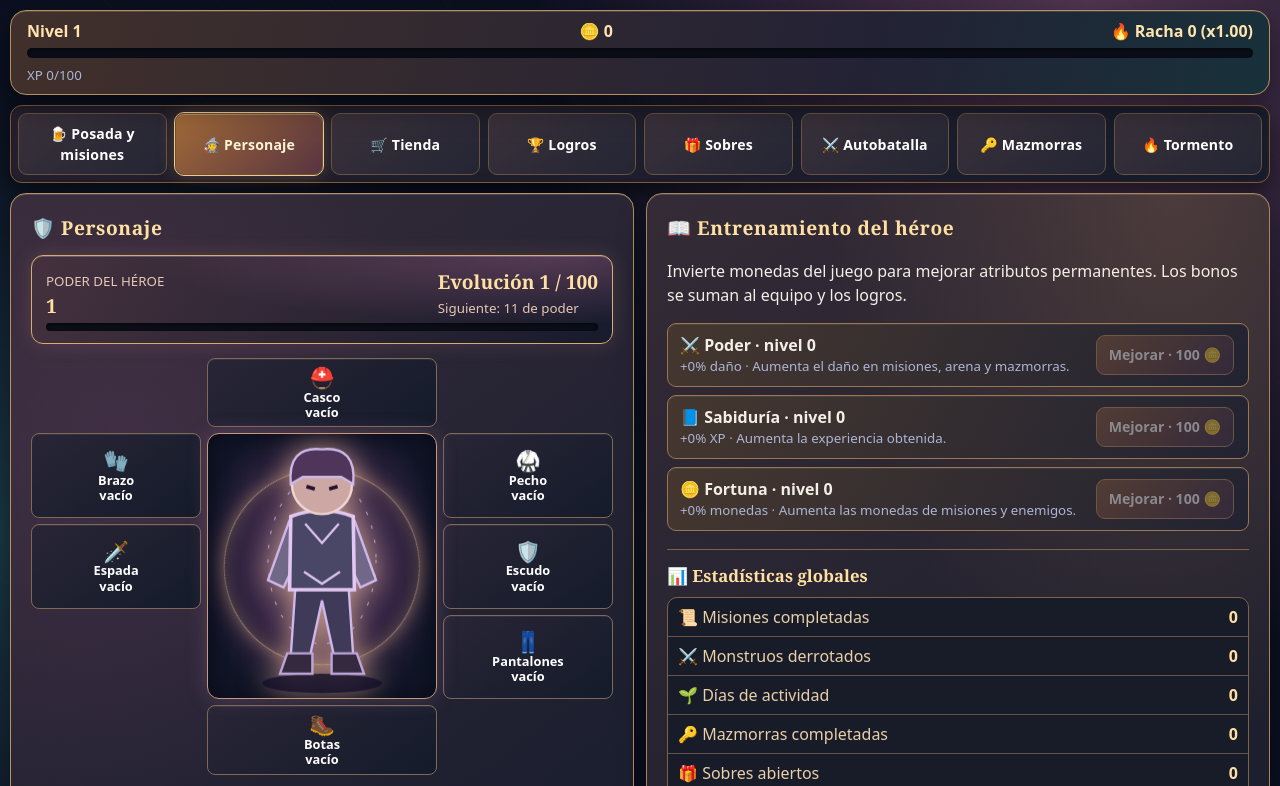
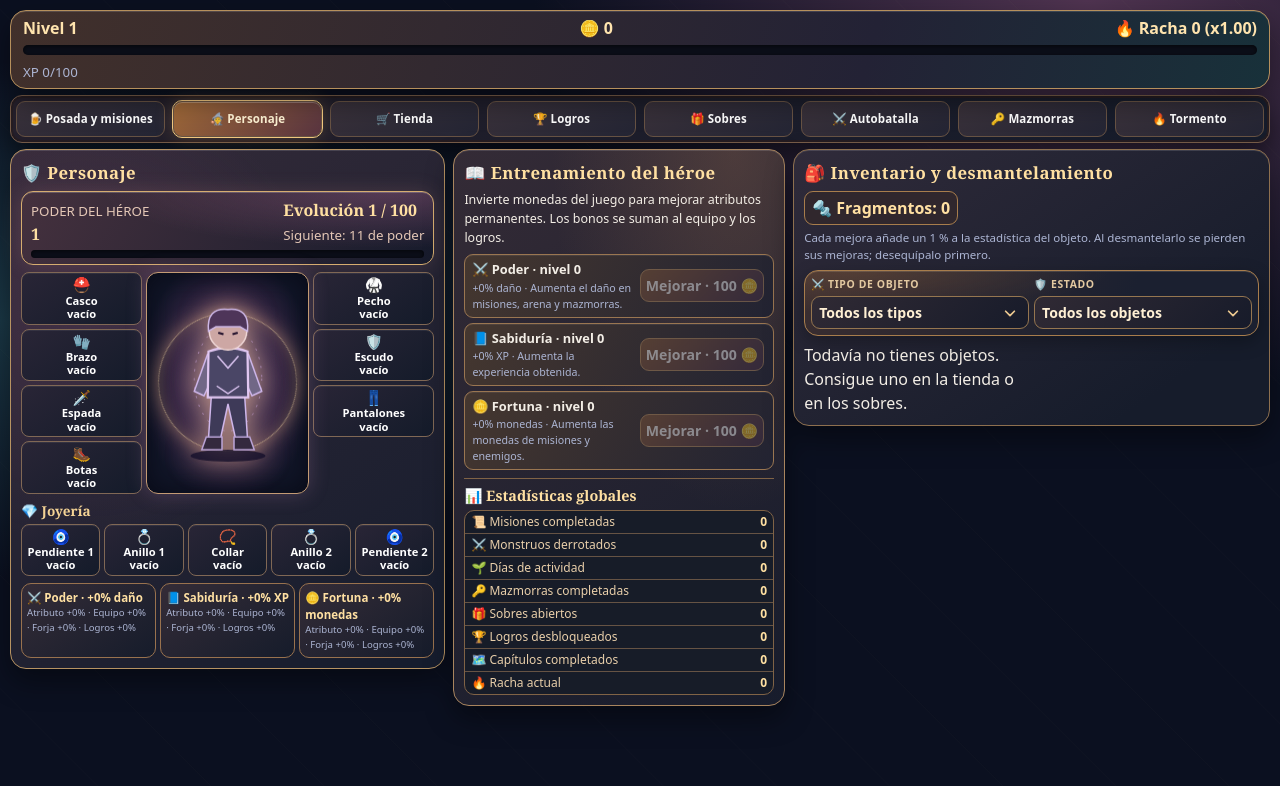
Before and after one commit to AlvaroRojo/fitquest, a plain HTML site: page index.html in a window 1280 px wide. Both pictures are taken after a click on the tab "🧙 Personaje". Shown: the top 786 px of the page. Drawn offline with Linux system fonts and the light colour scheme.

Commit message:
Compact desktop character view and extend milestones
Co-authored-by: copilot-swe-agent[bot] <198982749+Copilot@users.noreply.github.com>

```diff
--- a/index.html
+++ b/index.html
@@ -255,7 +255,7 @@
   .pack-reel{position:absolute;top:28px;left:50%;display:flex;gap:8px;width:max-content;transform:translateX(-64px);transition:transform 4s cubic-bezier(.12,.72,.12,1)}
   .pack-reel-card{width:128px;height:132px;display:grid;place-items:center;align-content:center;gap:5px;padding:8px;border:2px solid var(--loot-color);border-radius:10px;background:radial-gradient(ellipse,var(--loot-glow),#171c2b 78%);text-align:center;box-shadow:inset 0 0 18px var(--loot-glow)}
   .pack-reel-card b{font-size:2rem}.pack-reel-card small{color:#fff0d4;font-size:.7rem;line-height:1.2;overflow-wrap:anywhere}
-  .pack-reel-card.winner{box-shadow:inset 0 0 18px var(--loot-glow),0 0 14px var(--loot-glow)}
+  .pack-stage.reveal .pack-reel-card.winner{box-shadow:inset 0 0 18px var(--loot-glow),0 0 14px var(--loot-glow)}
   .pack-stage{isolation:isolate}
   .pack-stage::before{content:"";position:absolute;inset:0;z-index:2;pointer-events:none;opacity:0;background:radial-gradient(circle,#fffbd4cc 0,var(--loot-glow) 18%,transparent 65%)}
   .pack-stage.reveal::before{animation:loot-flash 1.6s ease-out}
@@ -381,7 +381,7 @@
     .navigation{padding:7px;margin-bottom:10px}
     .navigation button{min-height:48px;padding:9px}
     #adventure:not([hidden]),#character:not([hidden]){display:grid;grid-template-columns:minmax(0,1fr) minmax(0,1fr);gap:12px;align-items:start}
-    #character:not([hidden]){align-items:stretch}
+    #character:not([hidden]){grid-template-columns:minmax(0,1.05fr) minmax(0,.8fr) minmax(0,1.15fr);align-items:start;gap:8px}
     #adventure:not([hidden]){grid-template-columns:minmax(0,2fr) minmax(0,3fr);gap:10px;align-items:stretch}
     #adventure>.card,#character>.card{margin-bottom:0}
     #adventure>.card{padding:17px}
@@ -403,7 +403,44 @@
     #weekly-progress .week-card h3,#weekly-progress .week-card p{margin:0;font-size:.95rem}
     #weekly-progress .milestones{gap:5px}
     #weekly-progress .milestone{padding:5px 8px;font-size:.9rem}
-    #character>.card:last-child{grid-column:1/-1}
+    #character>.card{padding:10px}
+    #character>.card:last-child{grid-column:auto}
+    #character .card h2{margin-bottom:6px;font-size:1.05rem}
+    #character .hero-power{margin:0 0 7px;padding:6px 9px}
+    #character .hero-power strong{font-size:1rem}
+    body:has(#character:not([hidden])) .status-card{padding:5px 12px;margin-bottom:6px}
+    body:has(#character:not([hidden])) .navigation{padding:5px;margin-bottom:6px}
+    body:has(#character:not([hidden])) .navigation button{min-height:36px;padding:5px;font-size:clamp(.65rem,.9vw,.88rem);white-space:nowrap}
+    #character .hero-layout{grid-template-areas:"helmet hero chest" "arms hero shield" "sword hero pants" "boots hero .";gap:4px}
+    #character .hero-layout .slot,#character .jewelry-slots .slot{min-height:42px;padding:3px;font-size:.7rem}
+    #character .slot b{font-size:1.3em}
+    #character .hero-stage{min-height:160px}
+    #character .hero-art{width:min(100%,120px);max-height:165px}
+    #character .jewelry-heading{margin:7px 0 4px;font-size:.85rem}
+    #character .jewelry-slots{gap:4px}
+    #character .character-stats{grid-template-columns:repeat(3,minmax(0,1fr));gap:4px;margin-top:7px}
+    #character .character-stat{padding:5px;font-size:.72rem;overflow-wrap:anywhere}
+    #character .training-card>p{margin:0 0 7px;font-size:.78rem}
+    #character .attributes{gap:5px}
+    #character .attribute{display:grid;grid-template-columns:minmax(0,1fr) auto;gap:4px;padding:5px 7px;font-size:.8rem}
+    #character .attribute>div{min-width:0}
+    #character .attribute button{padding:5px}
+    #character .global-stats{margin-top:8px;padding-top:7px}
+    #character .global-stats h3{margin-bottom:5px;font-size:.9rem}
+    #character .global-stats th,#character .global-stats td{padding:2px 6px;font-size:.75rem}
+    #character .inventory-summary{gap:4px;margin-bottom:6px}
+    #character .inventory-summary #materials{padding:4px 7px}
+    #character .inventory-summary small{font-size:.72rem}
+    #character .inventory-toolbar{padding:6px;gap:5px}
+    #character .inventory-filter-heading{display:none}
+    #character .inventory-toolbar label{flex:1 1 110px;font-size:.65rem}
+    #character .inventory-toolbar select{padding:6px 26px 6px 7px}
+    #character .inventory-pagination{justify-content:center;flex:1 1 100%;gap:3px}
+    #character .inventory-pagination button{padding:4px}
+    #character #inventory{grid-template-columns:repeat(2,minmax(0,1fr));gap:5px;margin-top:7px}
+    #character .inventory-item{padding:7px;font-size:.75rem}
+    #character .inventory-item small{margin:2px 0}
+    #character .inventory-item .item-actions button{font-size:.7rem}
     #achievement-list,#dungeon-list{display:grid;grid-template-columns:repeat(auto-fit,minmax(260px,1fr));gap:10px}
     #inventory .inventory-item,#dungeon-list .dungeon-card{margin:0}
     #achievement-list .achievement{padding:12px;border:1px solid #78604f;border-radius:10px}
@@ -909,6 +946,66 @@ const ACHIEVEMENTS=[
     [1,2,5,8,13,21,26,34,42,52],
     s=>s.weeklyRewards,['coin','xp','dmg'],
     (i,goal)=>({coins:75+goal*5,materials:20+goal*2,keys:goal===52?2:0})
+  ),
+  ...milestoneAchievements(
+    'arena-victories','Gladiador','Victorias en la arena:',
+    [1,10,25,50,100,250,500,1000,2500,5000,10000,25000,50000],
+    s=>s.autoKills,['dmg','xp','coin'],
+    (i,goal)=>({coins:20+Math.min(goal,5000),materials:i>=3?5+i*3:0})
+  ),
+  ...milestoneAchievements(
+    'mission-victories','Azote','Monstruos de misión derrotados:',
+    [1,5,15,30,60,100,200,400,750,1500,3000,6000],
+    s=>s.missionKills,['xp','dmg','coin'],
+    (i,goal)=>({coins:20+Math.min(goal,3000),materials:i>=3?4+i*3:0})
+  ),
+  ...milestoneAchievements(
+    'tower-floors','Ascensión','Plantas de torre superadas:',
+    [1,2,5,10,15,20,30,40,50,60,75,90,100],
+    s=>s.tower.floor-1,['dmg','coin','xp'],
+    (i,goal)=>({coins:30+goal*3,materials:5+i*3})
+  ),
+  ...milestoneAchievements(
+    'weekly-bosses','Matabosses','Bosses semanales derrotados:',
+    [1,2,3,4,5,6,7,8],
+    s=>s.weeklyBoss.index,['dmg','xp','coin'],
+    (i,goal)=>({coins:50+goal*40,materials:10+goal*5})
+  ),
+  ...milestoneAchievements(
+    'collection','Colección','Objetos en el inventario:',
+    [1,3,5,10,15,25,40,60,100,150,250,500],
+    s=>s.owned.length,['coin','xp','dmg'],
+    (i,goal)=>({coins:20+goal*2,materials:i>=3?5+i*3:0})
+  ),
+  ...milestoneAchievements(
+    'forge-ranks','Maestro de forja','Rangos permanentes de forja:',
+    [1,2,5,10,20,30,50,75,100,150,250],
+    s=>Object.values(s.forgeRanks).reduce((sum,rank)=>sum+rank,0),['dmg','xp','coin'],
+    (i,goal)=>({coins:30+goal*3,materials:5+i*4})
+  ),
+  ...milestoneAchievements(
+    'arena-ranks','Estratega','Rangos de mejoras de arena:',
+    [1,2,5,10,20,30,50,75,100,150,250],
+    s=>Object.values(s.battleUpgrades).reduce((sum,rank)=>sum+rank,0),['xp','coin','dmg'],
+    (i,goal)=>({coins:30+goal*3,materials:5+i*4})
+  ),
+  ...milestoneAchievements(
+    'hero-attributes','Entrenamiento','Rangos de atributos del héroe:',
+    [1,3,5,10,20,30,50,75,100,150,250,500],
+    s=>Object.values(s.attributes).reduce((sum,rank)=>sum+rank,0),['coin','dmg','xp'],
+    (i,goal)=>({coins:25+goal*2,materials:i>=3?5+i*3:0})
+  ),
+  ...milestoneAchievements(
+    'missions-legend','Crónica infinita','Misiones completadas:',
+    [7500,10000,15000,25000,50000,100000],
+    s=>s.totalMissions,['xp','dmg','coin'],
+    (i,goal)=>({coins:goal,materials:100+i*25})
+  ),
+  ...milestoneAchievements(
+    'packs-legend','Tesoro infinito','Sobres abiertos:',
+    [750,1000,1500,2500,5000,10000],
+    s=>s.packsOpened,['coin','xp','dmg'],
+    (i,goal)=>({coins:goal*2,materials:50+i*15})
   )
 ];
 const statBreakdown=stat=>{
@@ -952,6 +1049,7 @@ const PACKS=[
   {id:'gold',name:'Sobre dorado',icon:'🥇',level:15,cost:800,weights:[5,15,35,30,10,4,1]},
   {id:'arcane',name:'Sobre arcano',icon:'🔮',level:30,cost:1800,weights:[1,4,10,30,30,20,5]}
 ];
+const packReelLayout=()=>({winner:24+Math.floor(Math.random()*29),offset:Math.floor(Math.random()*81)-40,duration:3800+Math.floor(Math.random()*1401)});
 const rarityWeight=(weight,tier,torment)=>weight*Math.pow(1+0.15*torment,tier);
 function packOdds(pack,level,torment=0){
   const eligible=pack.weights.map((weight,tier)=>level>=TIER_LVL[tier]?rarityWeight(weight,tier,torment):0);
@@ -1170,6 +1268,7 @@ function buyDailyItem(id){
     S.level<item.lvl || S.coins<item.cost) return false;
   S.coins-=item.cost;addItem(id);S.shopStock.sold.push(id);
   log(`🛒 Comprado: ${item.name}`);
+  unlockAchievements();
   return true;
 }
 function buyForgeUpgrade(stat){
@@ -1179,6 +1278,7 @@ function buyForgeUpgrade(stat){
   if(S.coins<cost) return false;
   S.coins-=cost;S.forgeRanks[stat]=rank+1;S.forgeWeek=week;S.forgeWeekPurchases=used+1;S.forgeLastWeek=week;
   log(`🔥 Forja: ${FORGE[stat].name} mejorado a ${rank+1}`);
+  unlockAchievements();
   return true;
 }
 function claimJourneyRewards(torment=S.torment){
@@ -1285,6 +1385,7 @@ function buyBattleUpgrade(stat,now=Date.now()){
   S.battleUpgrades[stat]++;
   if(stat==='speed') S.battleUpdated=now-(now-S.battleUpdated)*battleInterval()/oldInterval;
   log(`⚒️ Arena: ${upgrade.name} mejorado a ${rank+1}`);
+  unlockAchievements();
   return true;
 }
 function awardKey(){
@@ -1431,6 +1532,7 @@ function trainAttribute(stat){
   S.coins-=attributeCost(rank);
   S.attributes[stat]=rank+1;
   log(`📖 ${ATTRIBUTES[stat].name} mejorado a ${rank+1}`);
+  unlockAchievements();
   return true;
 }
 function missionEstimate(ex){
@@ -1488,7 +1590,7 @@ if(legacyTicks){
 
 const $=id=>document.getElementById(id);
 let dismantleConfirm=null, inventoryPage=0, lootTimer=null, wheelRotation=0;
-const INVENTORY_PAGE_SIZE=12;
+const INVENTORY_PAGE_SIZE=4;
 function monsterArt(index){
   const colors=['#746b9b','#805c85','#77656f','#8a5270','#696d83','#704e9f','#526f82','#85556c'];
   const color=colors[index%colors.length],wide=index%2===0;
@@ -1779,12 +1881,15 @@ function renderPacks(){
       const result=drawPack(pack.id);
       save();render();
       if(!result){$('pack-result').textContent='No se puede abrir este sobre.';return}
-      const reel=$('pack-reel'),stage=$('pack-stage'),winner=36;
+      const reel=$('pack-reel'),stage=$('pack-stage'),layout=packReelLayout();
+      const {winner,offset,duration}=layout;
       stage.classList.remove('reveal');stage.classList.add('spinning');stage.dataset.tier=result.tier;
       reel.replaceChildren();
-      for(let i=0;i<40;i++){
+      let winningCard;
+      for(let i=0;i<winner+5;i++){
         const item=i===winner?result.item:samplePackItem(pack);
-        const card=document.createElement('div');card.className=`pack-reel-card loot-tier${i===winner?' winner':''}`;
+        const card=document.createElement('div');card.className='pack-reel-card loot-tier';
+        if(i===winner) winningCard=card;
         card.dataset.tier=item.tier;
         card.innerHTML=`<b>${GROUPS[item.g].icon}</b><small>${TIER_ICONS[item.tier]} ${TIER_NAMES[item.tier]}<br>${item.name}</small>`;
         reel.appendChild(card);
@@ -1792,14 +1897,15 @@ function renderPacks(){
       reel.style.transition='none';reel.style.transform='translateX(-64px)';
       void reel.offsetWidth;
       reel.style.transition='';
-      reel.style.transform=`translateX(-${winner*136+64}px)`;
+      reel.style.transitionDuration=`${duration}ms`;
+      reel.style.transform=`translateX(-${winner*136+64+offset}px)`;
       $('pack-result').textContent='Abriendo sobre...';
       const reduced=matchMedia('(prefers-reduced-motion: reduce)').matches;
       lootTimer=setTimeout(()=>{
-        stage.classList.remove('spinning');stage.classList.add('reveal');
+        winningCard.classList.add('winner');stage.classList.remove('spinning');stage.classList.add('reveal');
         $('pack-result').textContent=result.message;
         lootTimer=setTimeout(()=>{stage.classList.remove('reveal');lootTimer=null;renderPacks()},reduced?50:1600);
-      },reduced?50:4000);
+      },reduced?50:duration);
       renderPacks();
     };
     card.appendChild(button);box.appendChild(card);
@@ -1954,7 +2060,6 @@ function renderShop(){
   for(const id of S.shopStock.offers){
     const it=ITEM[id];
     if(!it){const row=document.createElement('div');row.className='shop-offer';row.textContent=`Oferta desconocida: ${id}`;box.appendChild(row);continue}
-    const owned=S.owned.find(ownedId=>itemTypeId(ownedId)===it.id && !Object.values(S.eq).includes(ownedId));
     const sold=S.shopStock.sold.includes(it.id);
     const row=document.createElement('div');row.className='shop-offer loot-tier';
     row.dataset.tier=it.tier;
@@ -1964,12 +2069,7 @@ function renderShop(){
     else if(S.level<it.lvl){b.textContent=`Nivel ${it.lvl}`;b.disabled=true}
     else{b.textContent=`Comprar ${it.cost} 🪙`;b.disabled=S.coins<it.cost;
       b.onclick=()=>{settleBattle();const bought=buyDailyItem(it.id);save();render();if(!bought)$('shop-status').textContent='No se puede comprar esta oferta.'}}
-    row.appendChild(b);
-    if(owned){
-      const equipButton=document.createElement('button');equipButton.textContent='Equipar copia';
-      equipButton.onclick=()=>equip(itemById(owned));row.appendChild(equipButton);
-    }
-    box.appendChild(row);
+    row.appendChild(b);box.appendChild(row);
   }
   const used=S.forgeWeek===weekStart(today())?S.forgeWeekPurchases:0;
   $('forge-week').textContent=`🔥 ${used}/${FORGE_WEEKLY_LIMIT} mejoras esta semana`;
```
Also changed, not shown: tests/game.test.js (+56 -2 lines), 1 other file.
